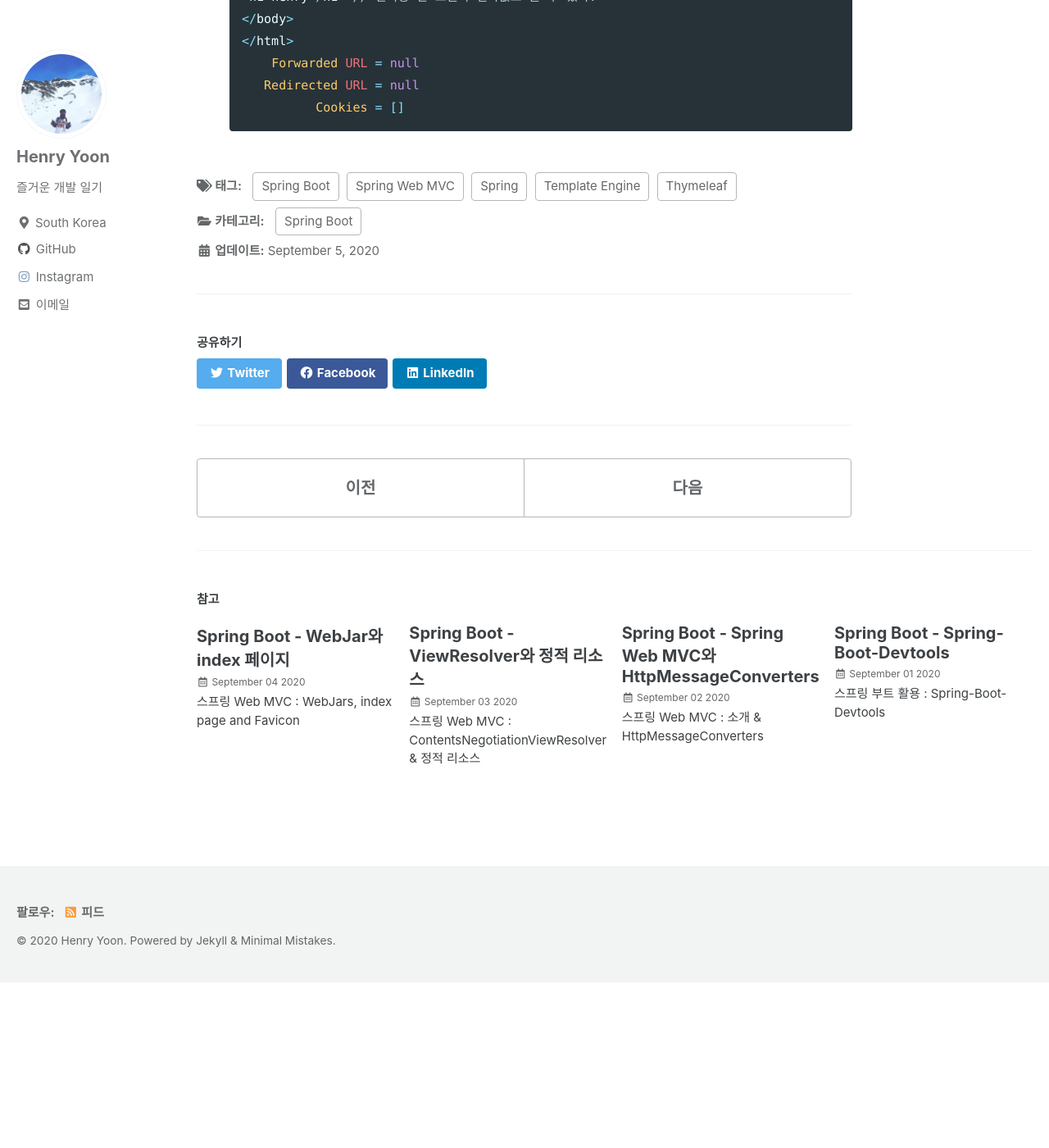
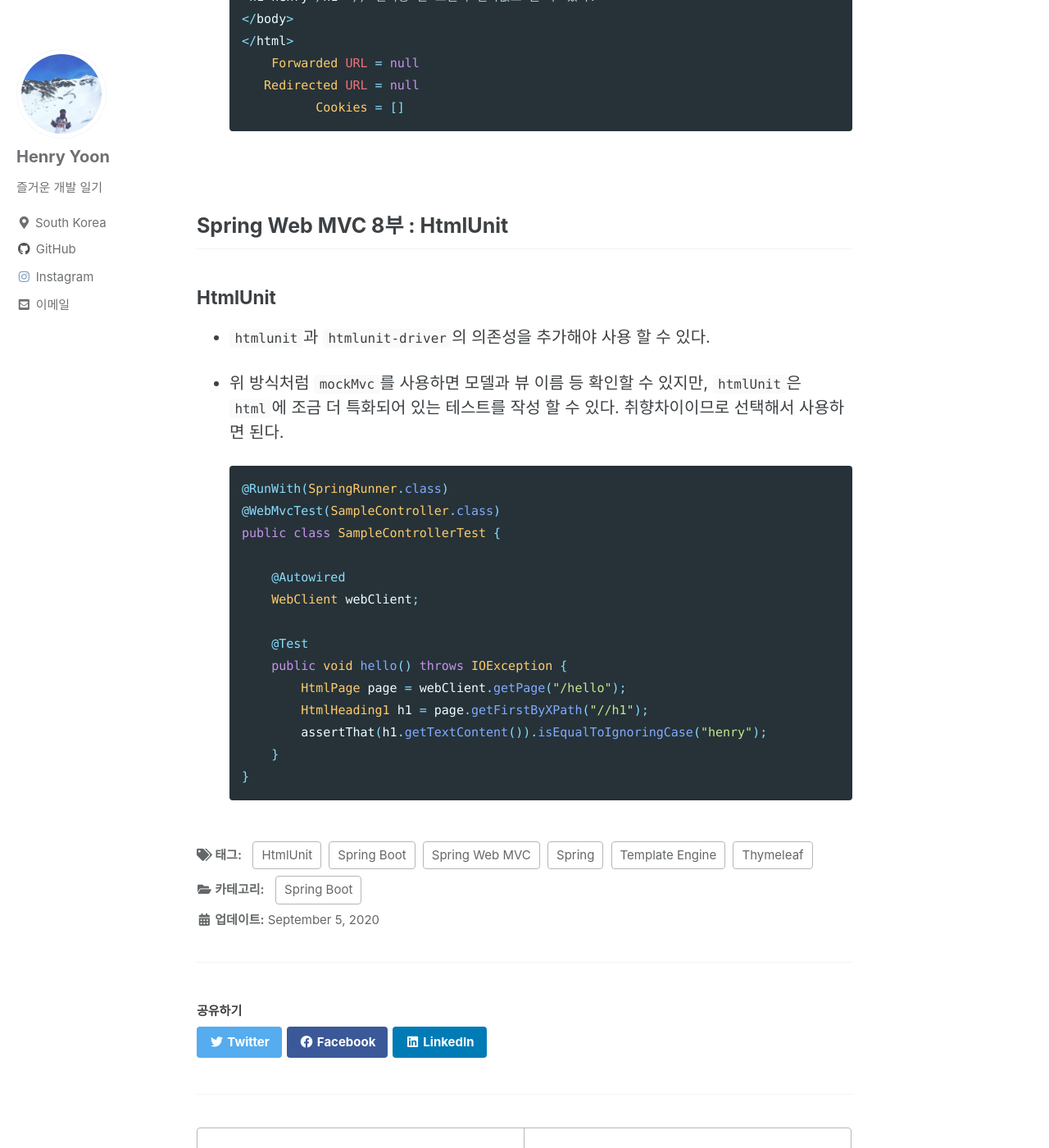
Before and after one commit to wooody92/wooody92.github.io, a Jekyll site: the page built from _posts/2020-09-05-Spring Boot - Template Engine.md, in a window 1280 px wide and 1400 px high, scrolled down 3232 px. Shown: the whole window at 82% size. Built offline with Jekyll 4.4.1, drawn with Linux system fonts in a browser that asks for light colours; cached includes are drawn as plain includes; before the commit the page ends 4430 px from its top, so only the background shows below that; some of the changed text lies outside the part shown.

Commit message:
post : Spring Boot - Template Engine : HtmlUnit 내용 추가

````diff
--- a/_posts/2020-09-04-Spring Boot - Template Engine.md
+++ b/_posts/2020-09-05-Spring Boot - Template Engine.md
@@ -1,6 +1,6 @@
 ---
 title:  "Spring Boot - Template Engine"
-excerpt: "스프링 Web MVC : Thymeleaf"
+excerpt: "스프링 Web MVC : Thymeleaf와 HtmlUnit"
 header:
 
 categories:
@@ -11,6 +11,7 @@ tags:
   - Spring Web MVC
   - Template Engine
   - Thymeleaf
+  - HtmlUnit
 last_modified_at: 2020-09-05. 16:00:00
 
 ---
@@ -124,3 +125,32 @@ last_modified_at: 2020-09-05. 16:00:00
      Redirected URL = null
             Cookies = []
   ```
+
+
+
+<br>
+
+## Spring Web MVC 8부 : HtmlUnit
+
+### HtmlUnit
+
+- `htmlunit`과 `htmlunit-driver`의 의존성을 추가해야 사용 할 수 있다.
+
+- 위 방식처럼 `mockMvc`를 사용하면 모델과 뷰 이름 등 확인할 수 있지만, `htmlUnit`은 `html`에 조금 더 특화되어 있는 테스트를 작성 할 수 있다. 취향차이이므로 선택해서 사용하면 된다.
+
+  ```java
+  @RunWith(SpringRunner.class)
+  @WebMvcTest(SampleController.class)
+  public class SampleControllerTest {
+
+      @Autowired
+      WebClient webClient;
+
+      @Test
+      public void hello() throws IOException {
+          HtmlPage page = webClient.getPage("/hello");
+          HtmlHeading1 h1 = page.getFirstByXPath("//h1");
+          assertThat(h1.getTextContent()).isEqualToIgnoringCase("henry");
+      }
+  }
+  ```
````
